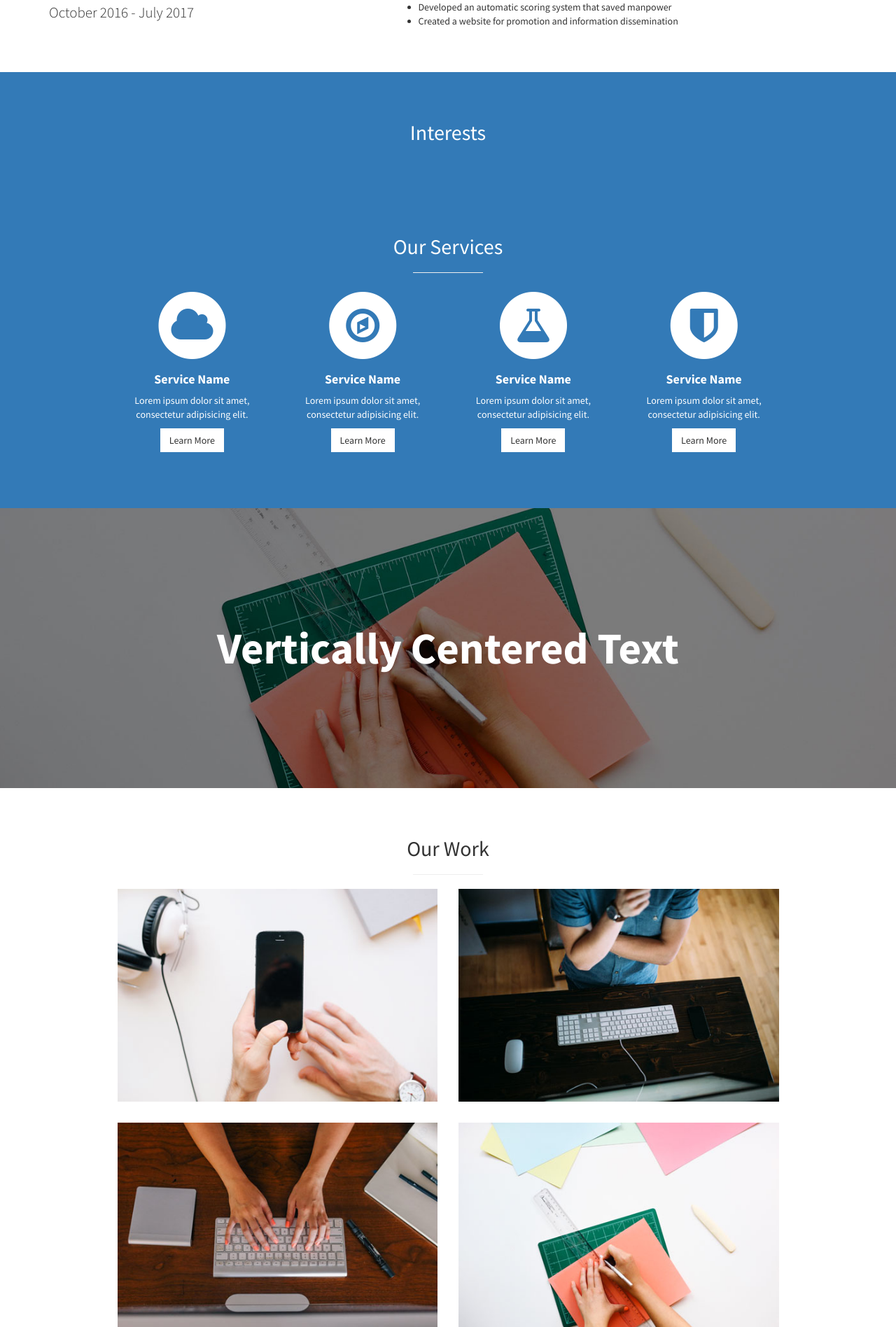
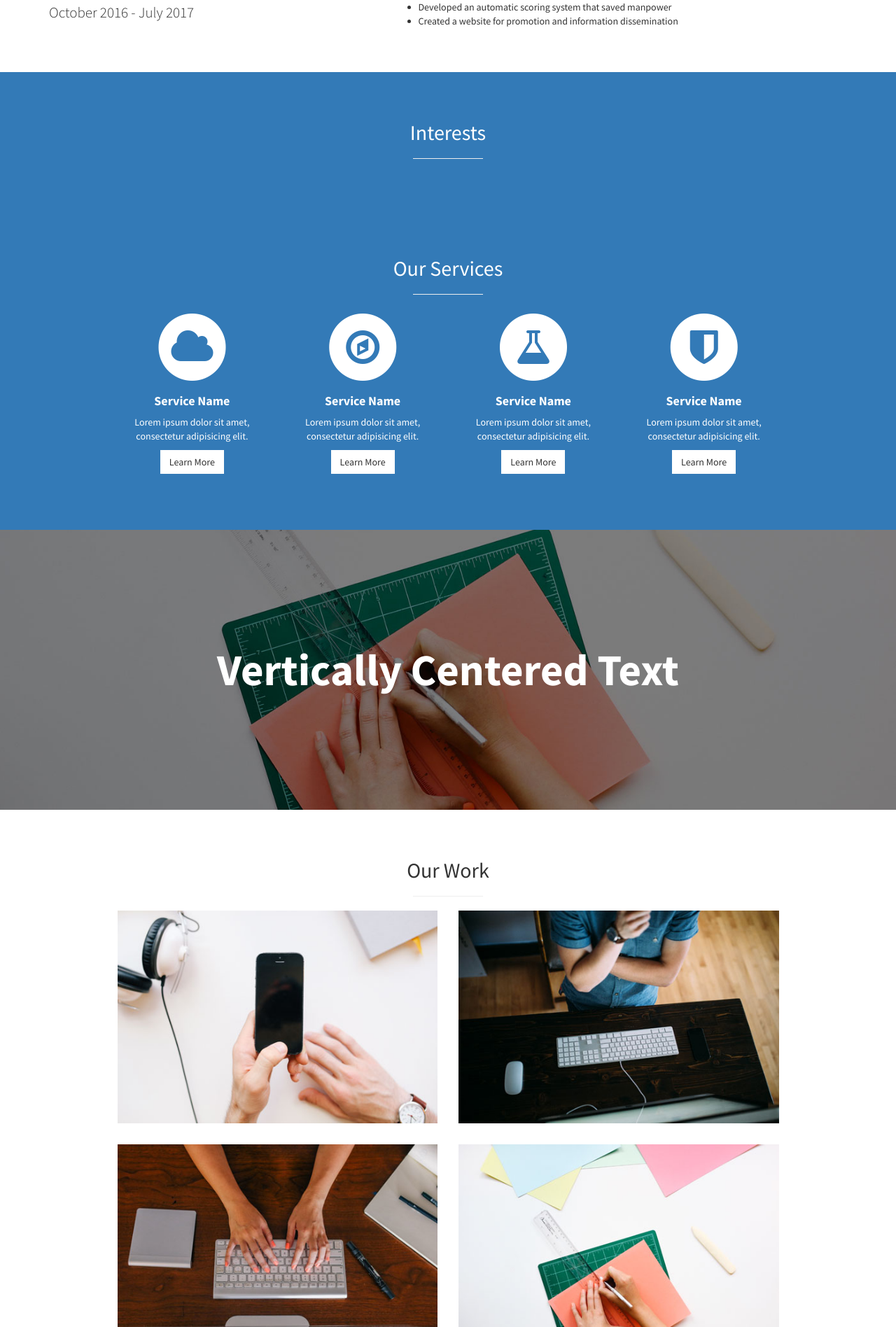
Before and after one commit to leelacceber/stylish-portfolio-jekyll-master, a Jekyll site: the page built from index.html, in a window 1280 px wide. Shown: the part 3119-5015 px from the top of the page at 70% size. Built offline with Jekyll 4.4.1, drawn with Linux system fonts in a browser that asks for light colours.

Commit message:
Update interests.html

```diff
--- a/_includes/interests.html
+++ b/_includes/interests.html
@@ -4,8 +4,8 @@
     <div class="row">
       <div class="col-lg-12 text-center">
         <h2>Interests</h2>
+        <hr class="small">
       </div>
-      <hr class="small">
     </div>
     <!-- /.row -->
   </div>
```
